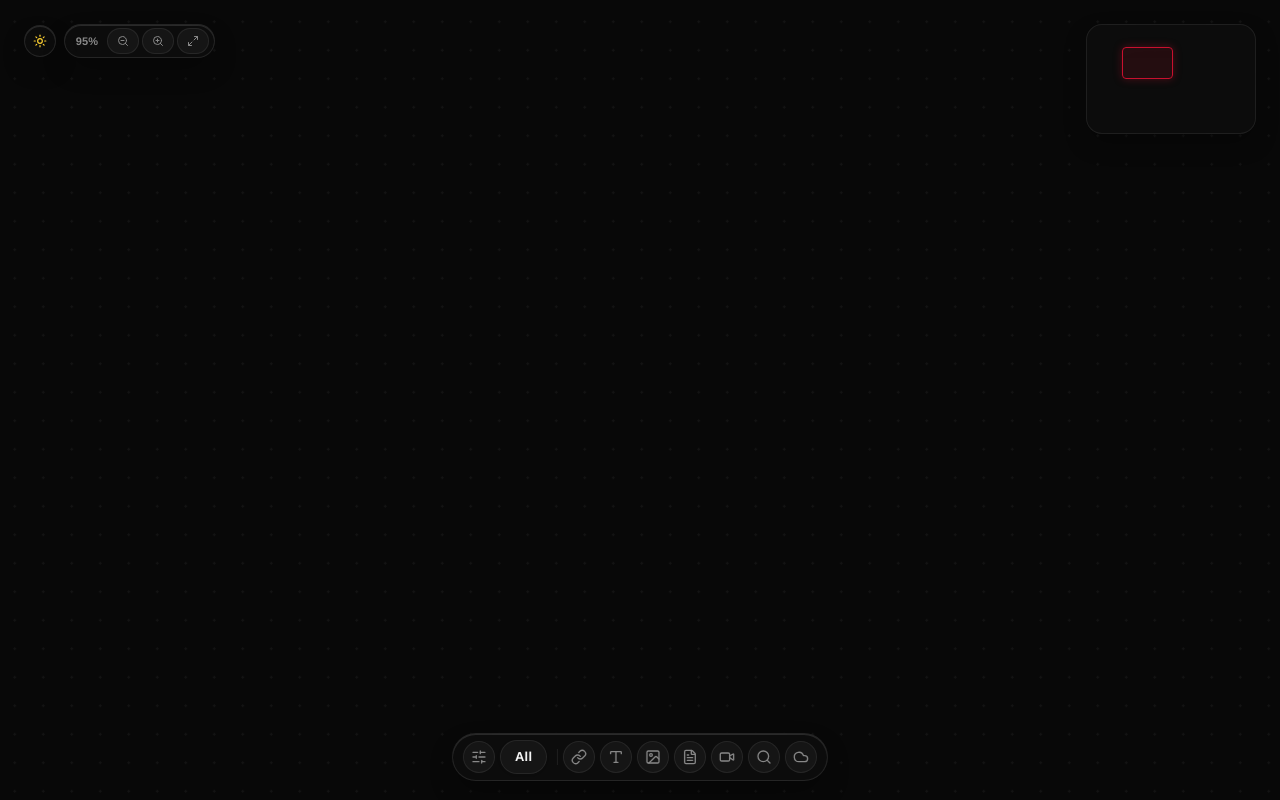
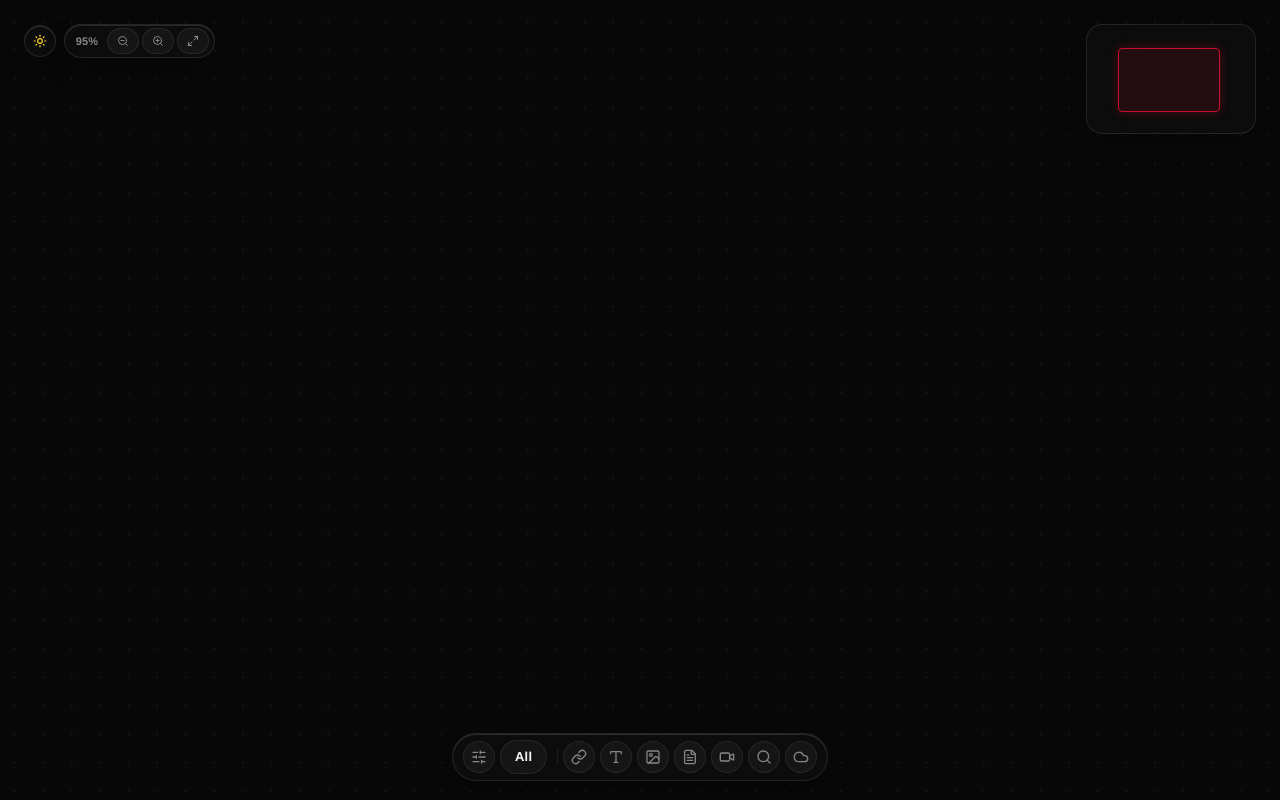
Before and after one commit to IJajit/NeutronTree, a Next.js app: page / in a window 1280 px wide. Built offline with nearby package versions, Linux system fonts and the light colour scheme; a web font is replaced by a local one.

Commit message:
fix: accurate dynamic minimap with scene bounding box and real-time viewport marquee

```diff
--- a/src/components/canvas/Minimap.tsx
+++ b/src/components/canvas/Minimap.tsx
@@ -1,4 +1,4 @@
-import React, { useEffect, useState } from 'react';
+import React, { useEffect, useState, useMemo } from 'react';
 import { BlockNode, ViewportState } from '@/lib/types/canvas';
 
 interface MinimapProps {
@@ -23,60 +23,132 @@ export const Minimap: React.FC<MinimapProps> = ({ nodes, viewport, onNavigate })
     }
   }, []);
 
-  const mapWidth = isMobile ? 104 : 170;
-  const mapHeight = isMobile ? 68 : 110;
-  const scale = isMobile ? 0.024 : 0.038;
+  const mapWidth = isMobile ? 110 : 170;
+  const mapHeight = isMobile ? 70 : 110;
+
+  // Compute bounding box encompassing BOTH all canvas nodes and current viewport camera
+  const { minX, minY, scale } = useMemo(() => {
+    // Current viewport in canvas world coordinates
+    const viewWorldLeft = -viewport.x / viewport.zoom;
+    const viewWorldTop = -viewport.y / viewport.zoom;
+    const viewWorldWidth = windowDimensions.width / viewport.zoom;
+    const viewWorldHeight = windowDimensions.height / viewport.zoom;
+    const viewWorldRight = viewWorldLeft + viewWorldWidth;
+    const viewWorldBottom = viewWorldTop + viewWorldHeight;
+
+    let bMinX = viewWorldLeft;
+    let bMaxX = viewWorldRight;
+    let bMinY = viewWorldTop;
+    let bMaxY = viewWorldBottom;
+
+    if (nodes.length > 0) {
+      for (const node of nodes) {
+        const nw = node.width || 340;
+        const nh = node.height || 260;
+        if (node.x < bMinX) bMinX = node.x;
+        if (node.x + nw > bMaxX) bMaxX = node.x + nw;
+        if (node.y < bMinY) bMinY = node.y;
+        if (node.y + nh > bMaxY) bMaxY = node.y + nh;
+      }
+    }
+
+    // Add generous padding around the entire scene in world coordinates
+    const paddingX = Math.max((bMaxX - bMinX) * 0.12, 400);
+    const paddingY = Math.max((bMaxY - bMinY) * 0.12, 300);
+
+    const worldMinX = bMinX - paddingX;
+    const worldMaxX = bMaxX + paddingX;
+    const worldMinY = bMinY - paddingY;
+    const worldMaxY = bMaxY + paddingY;
+
+    const totalWorldW = Math.max(worldMaxX - worldMinX, 1000);
+    const totalWorldH = Math.max(worldMaxY - worldMinY, 800);
+
+    // Uniform scale preserving aspect ratio inside minimap frame
+    const s = Math.min(mapWidth / totalWorldW, mapHeight / totalWorldH);
+
+    return {
+      minX: worldMinX,
+      minY: worldMinY,
+      scale: s,
+    };
+  }, [nodes, viewport, windowDimensions, mapWidth, mapHeight]);
+
+  // World canvas coordinates of the visible screen area
+  const viewWorldLeft = -viewport.x / viewport.zoom;
+  const viewWorldTop = -viewport.y / viewport.zoom;
+  const viewWorldWidth = windowDimensions.width / viewport.zoom;
+  const viewWorldHeight = windowDimensions.height / viewport.zoom;
+
+  // Minimap pixel coordinates for the red camera frame
+  const frameLeft = Math.max(0, (viewWorldLeft - minX) * scale);
+  const frameTop = Math.max(0, (viewWorldTop - minY) * scale);
+  const frameWidth = Math.min(mapWidth, viewWorldWidth * scale);
+  const frameHeight = Math.min(mapHeight, viewWorldHeight * scale);
 
   const handleMinimapClick = (e: React.MouseEvent<HTMLDivElement>) => {
     const rect = e.currentTarget.getBoundingClientRect();
     const clickX = e.clientX - rect.left;
     const clickY = e.clientY - rect.top;
 
-    const targetX = - (clickX - mapWidth / 2) / scale + windowDimensions.width / 2;
-    const targetY = - (clickY - mapHeight / 2) / scale + windowDimensions.height / 2;
-    onNavigate(targetX, targetY);
+    // Convert clicked minimap pixel to world coordinates
+    const targetWorldX = minX + clickX / scale;
+    const targetWorldY = minY + clickY / scale;
+
+    // Center screen on target world coordinate
+    const targetViewportX = windowDimensions.width / 2 - targetWorldX * viewport.zoom;
+    const targetViewportY = windowDimensions.height / 2 - targetWorldY * viewport.zoom;
+    onNavigate(targetViewportX, targetViewportY);
   };
 
   return (
     <div
       onClick={handleMinimapClick}
-      className="fixed top-4 right-4 md:top-6 md:right-6 z-40 backdrop-blur-xl border rounded-xl md:rounded-2xl p-1.5 md:p-2.5 cursor-crosshair overflow-hidden group hover:border-[var(--liverpool)] transition-all"
+      className="fixed top-4 right-4 md:top-6 md:right-6 z-40 backdrop-blur-xl border rounded-xl md:rounded-2xl p-1.5 md:p-2 cursor-crosshair overflow-hidden group hover:border-[var(--liverpool)] transition-all select-none"
       style={{
         width: mapWidth,
         height: mapHeight,
         backgroundColor: 'var(--glass-bg)',
-        borderColor: 'var(--border)',
+        borderColor: 'var(--glass-border)',
         boxShadow: 'var(--minimap-shadow)',
       }}
+      title="Canvas Minimap"
     >
-      <div className="relative w-full h-full">
-        {/* Render card dots */}
+      <div className="relative w-full h-full overflow-hidden rounded-lg">
+        {/* Render node dots with accurate coordinates */}
         {nodes.map((node) => {
-          const mx = node.x * scale + mapWidth / 4;
-          const my = node.y * scale + mapHeight / 4;
+          const nw = node.width || 340;
+          const nh = node.height || 260;
+          const mx = (node.x - minX) * scale;
+          const my = (node.y - minY) * scale;
+          const mw = Math.max(3, nw * scale);
+          const mh = Math.max(2.5, nh * scale);
+
           return (
             <div
               key={node.id}
-              className="absolute rounded-sm transition-colors"
+              className="absolute rounded-sm pointer-events-none"
               style={{
-                left: Math.max(0, Math.min(mapWidth - 4, mx)),
-                top: Math.max(0, Math.min(mapHeight - 4, my)),
-                width: Math.max(4, node.width * scale),
-                height: Math.max(3, node.height * scale),
+                left: `${mx}px`,
+                top: `${my}px`,
+                width: `${mw}px`,
+                height: `${mh}px`,
                 backgroundColor: 'var(--text-muted)',
+                opacity: 0.65,
               }}
             />
           );
         })}
 
-        {/* Viewport frame indicator */}
+        {/* Viewport Camera Marquee Box */}
         <div
-          className="absolute border border-[var(--liverpool)] bg-[var(--liverpool-subtle)] rounded shadow-[0_0_8px_var(--liverpool-glow)] pointer-events-none"
+          className="absolute border border-[var(--liverpool)] bg-[var(--liverpool-subtle)] rounded pointer-events-none transition-[left,top,width,height] duration-75"
           style={{
-            left: Math.max(0, (-viewport.x * scale + mapWidth / 4)),
-            top: Math.max(0, (-viewport.y * scale + mapHeight / 4)),
-            width: Math.min(mapWidth, (windowDimensions.width * scale) / viewport.zoom),
-            height: Math.min(mapHeight, (windowDimensions.height * scale) / viewport.zoom),
+            left: `${frameLeft}px`,
+            top: `${frameTop}px`,
+            width: `${Math.max(6, frameWidth)}px`,
+            height: `${Math.max(6, frameHeight)}px`,
+            boxShadow: '0 0 10px var(--liverpool-glow)',
           }}
         />
       </div>
```
